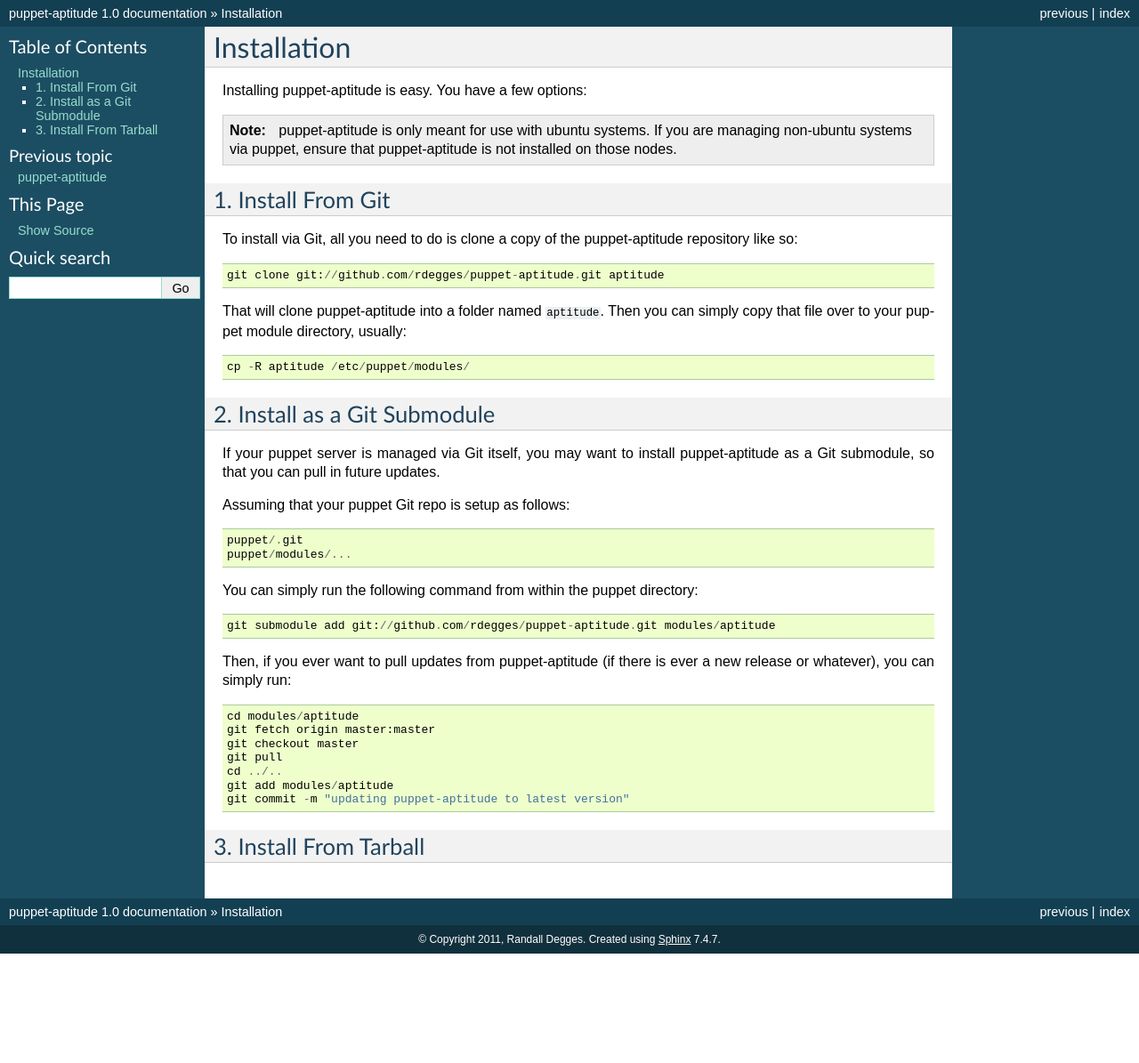
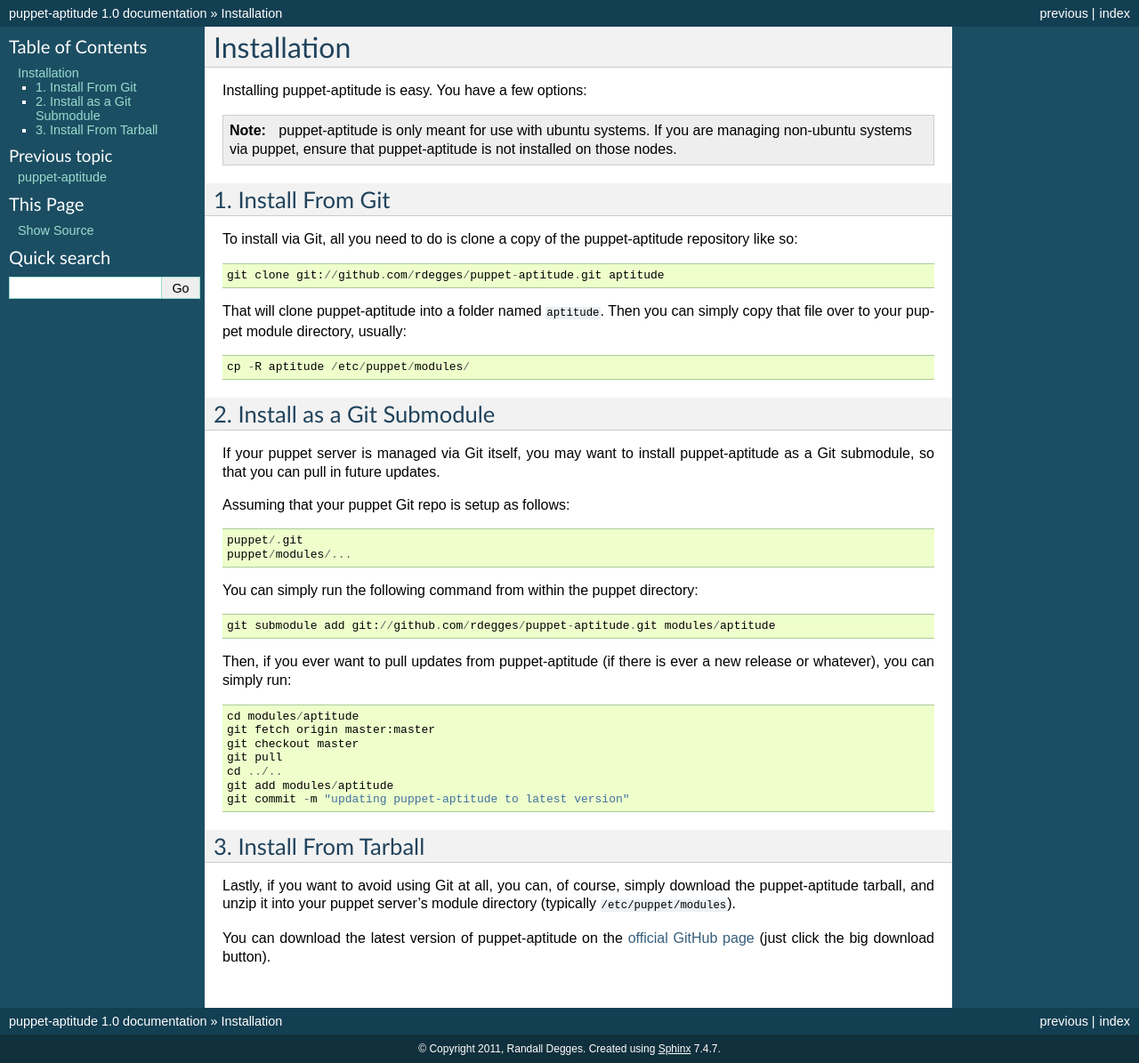
Before and after one commit to ardumont/puppet-aptitude, a Sphinx documentation site: the page built from docs/install.rst, in a window 1280 px wide. Shown: the whole page at 89% size. Built offline with Sphinx 7.4.7, drawn with Linux system fonts in a browser that asks for light colours; before the commit the page ends 1072 px from its top, so only the background shows below that.

Commit message:
Adding download tarball instructions.

```diff
--- a/docs/install.rst
+++ b/docs/install.rst
@@ -49,3 +49,11 @@ new release or whatever), you can simply run::
 
 3. Install From Tarball
 -----------------------
+
+Lastly, if you want to avoid using Git at all, you can, of course, simply
+download the puppet-aptitude tarball, and unzip it into your puppet server's
+module directory (typically ``/etc/puppet/modules``).
+
+You can download the latest version of puppet-aptitude on the `official GitHub
+page <https://github.com/rdegges/puppet-aptitude>`_ (just click the big download
+button).
```
